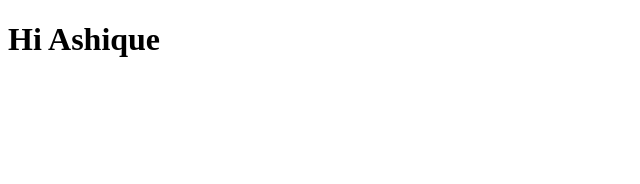
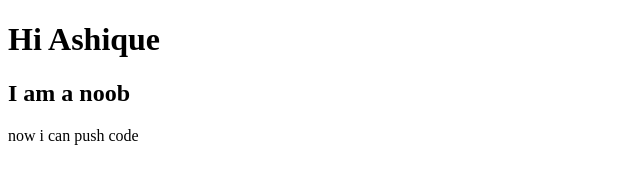
Before and after one commit to Ashique01/third-class-git, a plain HTML site: page index.html in a window 1280 px wide. Shown: the whole page, without its empty margins (0-640 px from the left). Drawn offline with Linux system fonts and the light colour scheme.

Commit message:
added some code

```diff
--- a/index.html
+++ b/index.html
@@ -8,5 +8,7 @@
 </head>
 <body>
     <h1>Hi Ashique</h1>
+    <h2>I am a noob</h2>
+    <p>now i can push code</p>
 </body>
 </html>
```
